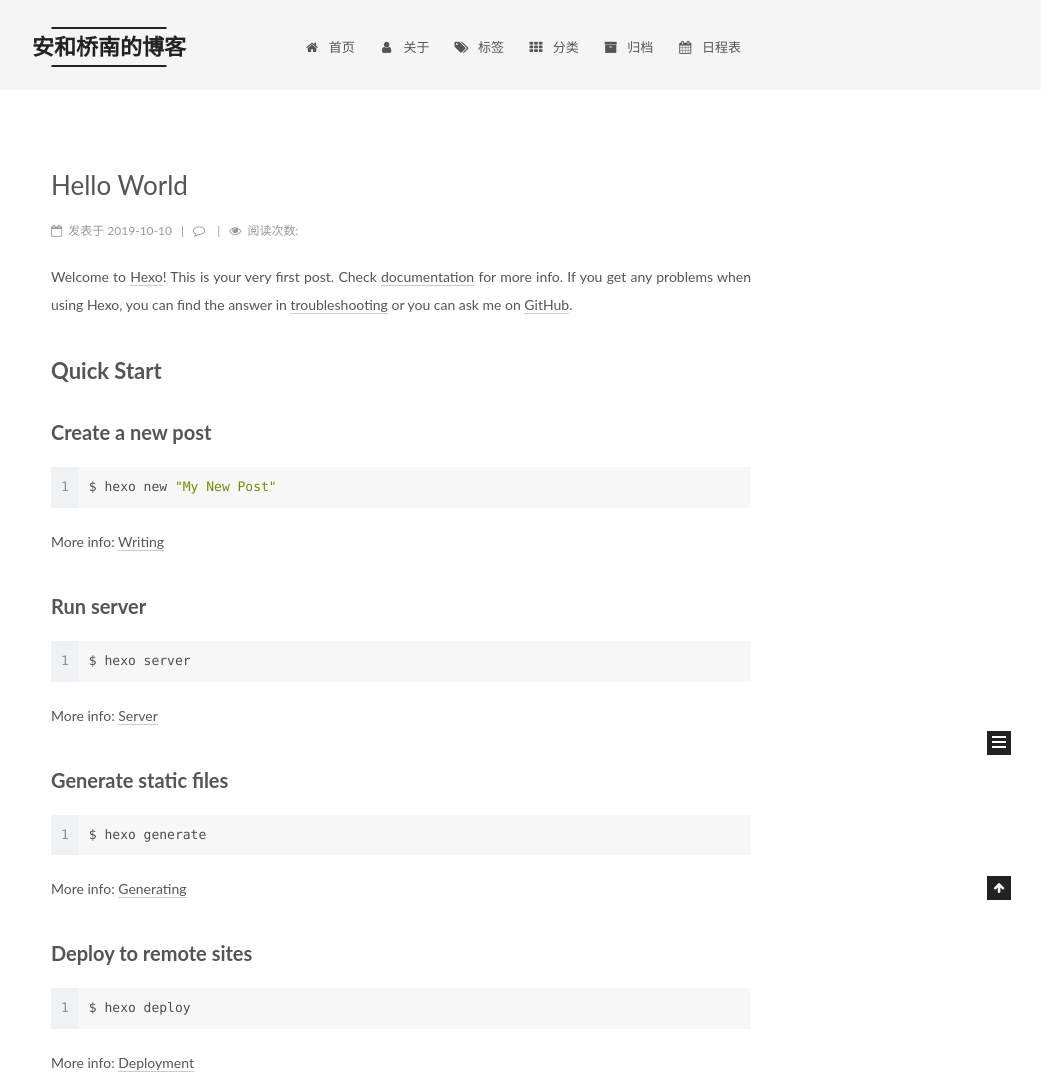
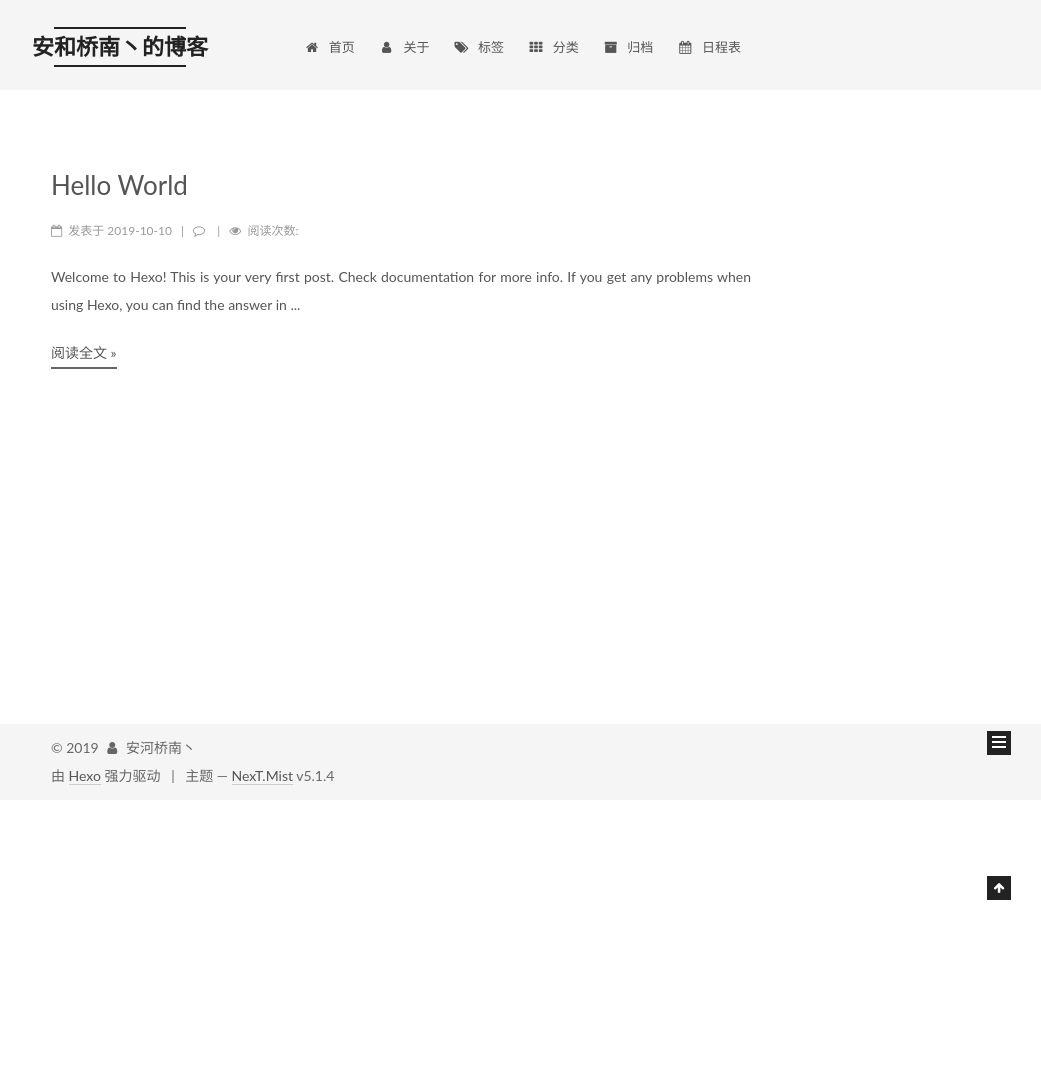
Before and after one commit to chan-shaw/chan-shaw.github.io, a plain HTML site: page index.html in a window 1280 px wide. Shown: the top 1080 px of the page, without its empty margins (239-1280 px from the left). After the commit the page ends 800 px from the top, so only its background shows below. Drawn offline with nearby package versions, Linux system fonts and the light colour scheme; some packages are replaced by stand-ins of ours; a script that the page names is missing.

Commit message:
Site updated: 2019-10-11 21:20:36

```diff
--- a/css/main.css
+++ b/css/main.css
@@ -1822,7 +1822,7 @@ pre .javascript .function {
   width: 4px;
   height: 4px;
   border-radius: 50%;
-  background: #6ec95d;
+  background: #ad4f1f;
 }
 .links-of-blogroll {
   font-size: 13px;
--- a/index.html
+++ b/index.html
@@ -83,13 +83,13 @@
 
 <meta name="description" content="言念君子，温其如玉">
 <meta property="og:type" content="website">
-<meta property="og:title" content="安和桥南的博客">
+<meta property="og:title" content="安和桥南丶的博客">
 <meta property="og:url" content="http://yoursite.com/index.html">
-<meta property="og:site_name" content="安和桥南的博客">
+<meta property="og:site_name" content="安和桥南丶的博客">
 <meta property="og:description" content="言念君子，温其如玉">
 <meta property="og:locale" content="zh-Hans">
 <meta name="twitter:card" content="summary">
-<meta name="twitter:title" content="安和桥南的博客">
+<meta name="twitter:title" content="安和桥南丶的博客">
 <meta name="twitter:description" content="言念君子，温其如玉">
 
 
@@ -126,7 +126,7 @@
 
 
 
-  <title>安和桥南的博客</title>
+  <title>安和桥南丶的博客</title>
 
 
 
@@ -166,7 +166,7 @@
     <div class="custom-logo-site-title">
       <a href="/" class="brand" rel="start">
         <span class="logo-line-before"><i></i></span>
-        <span class="site-title">安和桥南的博客</span>
+        <span class="site-title">安和桥南丶的博客</span>
         <span class="logo-line-after"><i></i></span>
       </a>
     </div>
@@ -292,7 +292,7 @@
     </span>
 
     <span hidden itemprop="publisher" itemscope itemtype="http://schema.org/Organization">
-      <meta itemprop="name" content="安和桥南的博客">
+      <meta itemprop="name" content="安和桥南丶的博客">
     </span>
 
 
@@ -375,21 +375,15 @@
 
 
 
-            <p>Welcome to <a href="https://hexo.io/" target="_blank" rel="noopener">Hexo</a>! This is your very first post. Check <a href="https://hexo.io/docs/" target="_blank" rel="noopener">documentation</a> for more info. If you get any problems when using Hexo, you can find the answer in <a href="https://hexo.io/docs/troubleshooting.html" target="_blank" rel="noopener">troubleshooting</a> or you can ask me on <a href="https://github.com/hexojs/hexo/issues" target="_blank" rel="noopener">GitHub</a>.</p>
-<h2 id="Quick-Start"><a href="#Quick-Start" class="headerlink" title="Quick Start"></a>Quick Start</h2><h3 id="Create-a-new-post"><a href="#Create-a-new-post" class="headerlink" title="Create a new post"></a>Create a new post</h3><figure class="highlight bash"><table><tr><td class="gutter"><pre><span class="line">1</span><br></pre></td><td class="code"><pre><span class="line">$ hexo new <span class="string">"My New Post"</span></span><br></pre></td></tr></table></figure>
-
-<p>More info: <a href="https://hexo.io/docs/writing.html" target="_blank" rel="noopener">Writing</a></p>
-<h3 id="Run-server"><a href="#Run-server" class="headerlink" title="Run server"></a>Run server</h3><figure class="highlight bash"><table><tr><td class="gutter"><pre><span class="line">1</span><br></pre></td><td class="code"><pre><span class="line">$ hexo server</span><br></pre></td></tr></table></figure>
-
-<p>More info: <a href="https://hexo.io/docs/server.html" target="_blank" rel="noopener">Server</a></p>
-<h3 id="Generate-static-files"><a href="#Generate-static-files" class="headerlink" title="Generate static files"></a>Generate static files</h3><figure class="highlight bash"><table><tr><td class="gutter"><pre><span class="line">1</span><br></pre></td><td class="code"><pre><span class="line">$ hexo generate</span><br></pre></td></tr></table></figure>
-
-<p>More info: <a href="https://hexo.io/docs/generating.html" target="_blank" rel="noopener">Generating</a></p>
-<h3 id="Deploy-to-remote-sites"><a href="#Deploy-to-remote-sites" class="headerlink" title="Deploy to remote sites"></a>Deploy to remote sites</h3><figure class="highlight bash"><table><tr><td class="gutter"><pre><span class="line">1</span><br></pre></td><td class="code"><pre><span class="line">$ hexo deploy</span><br></pre></td></tr></table></figure>
-
-<p>More info: <a href="https://hexo.io/docs/deployment.html" target="_blank" rel="noopener">Deployment</a></p>
-
-
+          Welcome to Hexo! This is your very first post. Check documentation for more info. If you get any problems when using Hexo, you can find the answer in
+          ...
+          <!--noindex-->
+          <div class="post-button text-center">
+            <a class="btn" href="/2019/10/10/hello-world/#more" rel="contents">
+              阅读全文 &raquo;
+            </a>
+          </div>
+          <!--/noindex-->
 
 
     </div>
```
Also changed, not shown: 2019/10/10/hello-world/index.html (+4 -4 lines), archives/2019/10/index.html (+5 -5 lines), archives/2019/index.html (+5 -5 lines), archives/index.html (+5 -5 lines).
